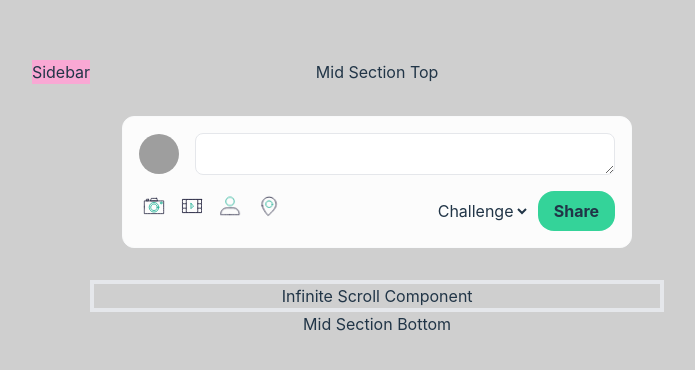
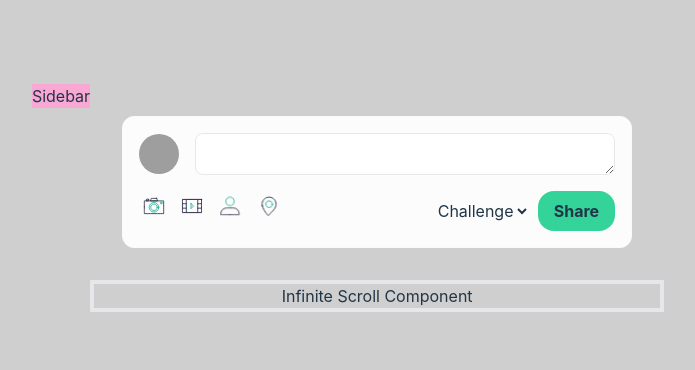
Before and after one commit to rajsaurav4055/DigitalMoment, a React (Vite) app in the folder client/: page / in a window 1280 px wide. Shown: the part 202-572 px from the top of the page, without its empty margins (292-987 px from the left). Built offline with nearby package versions, Linux system fonts and the light colour scheme; grey boxes are pictures that could not be loaded.

Commit message:
cleaning

```diff
--- a/client/src/App.tsx
+++ b/client/src/App.tsx
@@ -7,12 +7,10 @@ function App() {
       <div className="flex">
         <div className="h-full justify-center flex bg-pink-300">Sidebar</div>
         <div className="justify-between flex flex-col">
-          Mid Section Top
           <div className="p-8">
             <TweetComponent />
           </div>
           <div className="border-4">Infinite Scroll Component</div>
-          Mid Section Bottom
         </div>
       </div>
     </div>
```
Also changed, not shown: client/src/TweetComponent.tsx (+2 -8 lines), 1 other file (tests, documents, lock files or other folders).
